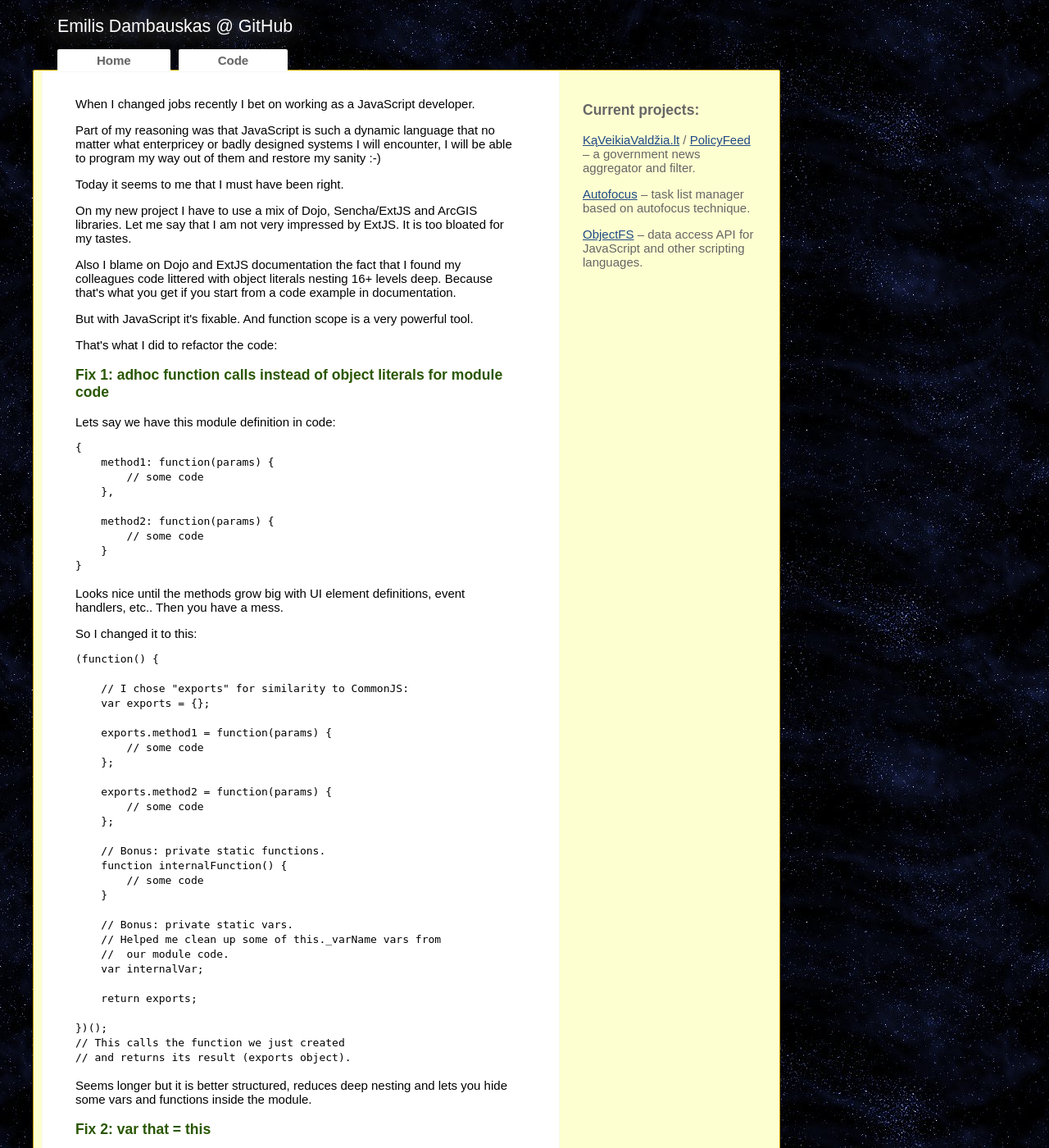
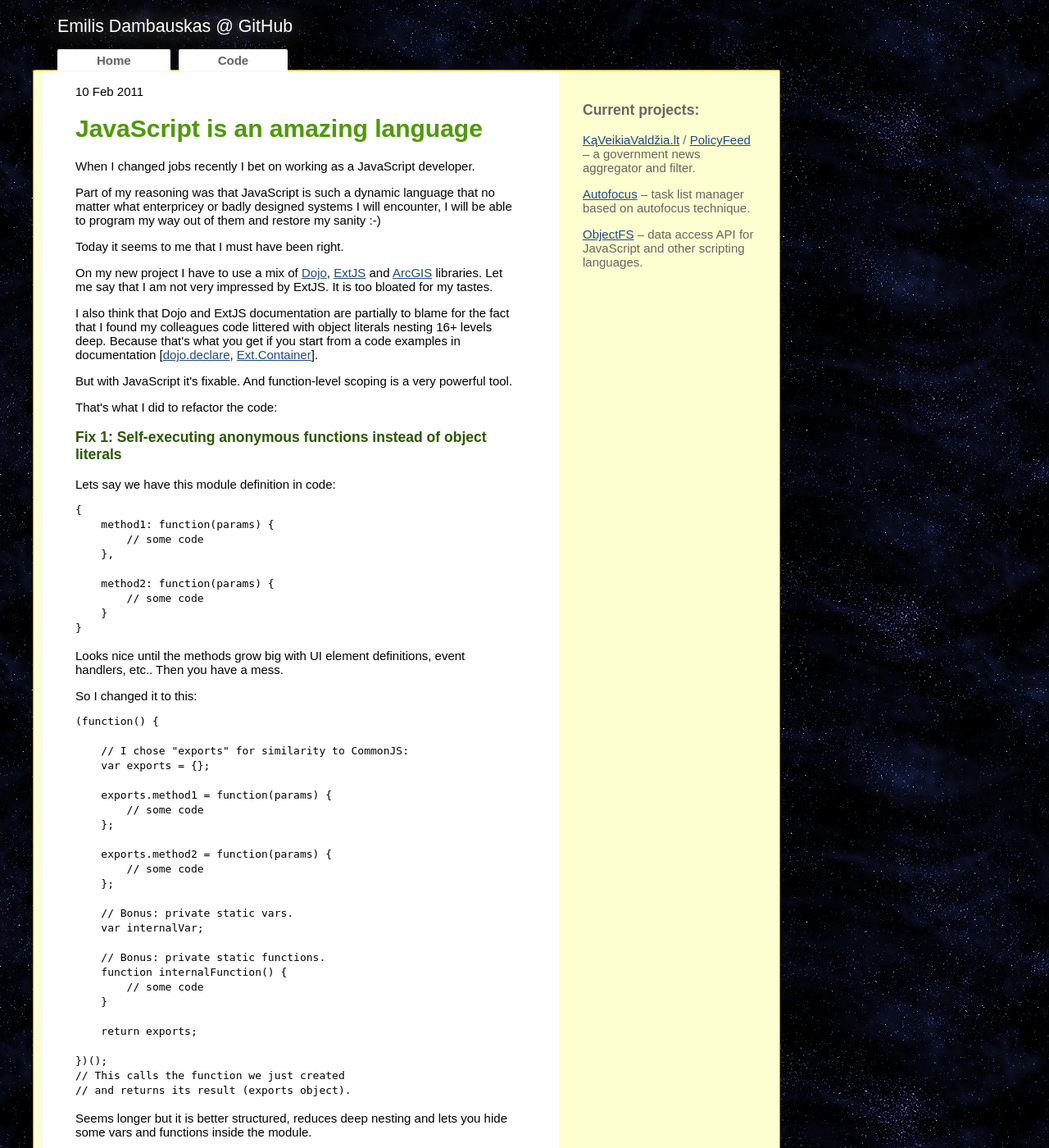
Before and after one commit to emilis/emilis.github.com, a Jekyll site: the page built from _posts/2011-02-10-javascript-is-an-amazing-language.html, in a window 1280 px wide and 1400 px high. Shown: the whole window at 82% size. Built offline with Jekyll 4.4.1, drawn with Linux system fonts in a browser that asks for light colours; a style sheet for code colours, icons or effects is not loaded; some of the changed text lies outside the part shown.

Commit message:
Edited first blog post.

```diff
--- a/_posts/2011-02-10-javascript-is-an-amazing-language.html
+++ b/_posts/2011-02-10-javascript-is-an-amazing-language.html
@@ -1,6 +1,6 @@
 ---
-layout: master
-title: JavaScript function scope is awesome
+layout: post
+title: JavaScript is an amazing language
 ---
 
 <p>When I changed jobs recently I bet on working as a JavaScript developer.</p>
@@ -9,15 +9,15 @@
 
 <p>Today it seems to me that I must have been right.</p>
 
-<p>On my new project I have to use a mix of Dojo, Sencha/ExtJS and ArcGIS libraries. Let me say that I am not very impressed by ExtJS. It is too bloated for my tastes.</p>
+<p>On my new project I have to use a mix of <a href="http://www.dojotoolkit.org/">Dojo</a>, <a href="http://www.sencha.com/products/extjs/">ExtJS</a> and <a href="http://help.arcgis.com/en/webapi/javascript/arcgis/">ArcGIS</a> libraries. Let me say that I am not very impressed by ExtJS. It is too bloated for my tastes.</p>
 
-<p>Also I blame on Dojo and ExtJS documentation the fact that I found my colleagues code littered with object literals nesting 16+ levels deep. Because that's what you get if you start from a code example in documentation.</p>
+<p>I also think that Dojo and ExtJS documentation are partially to blame for the fact that I found my colleagues code littered with object literals nesting 16+ levels deep. Because that's what you get if you start from a code examples in documentation [<a href="http://dojotoolkit.org/reference-guide/dojo/declare.html">dojo.declare</a>, <a href="http://dev.sencha.com/deploy/dev/docs/?class=Ext.Container">Ext.Container</a>].</p>
 
-<p>But with JavaScript it's fixable. And function scope is a very powerful tool.</p>
+<p>But with JavaScript it's fixable. And function-level scoping is a very powerful tool.</p>
 
 <p>That's what I did to refactor the code:</p>
 
-<h3>Fix 1: adhoc function calls instead of object literals for module code</h3>
+<h3>Fix 1: Self-executing anonymous functions instead of object literals</h3>
 
 <p>Lets say we have this module definition in code:</p>
 
@@ -48,15 +48,13 @@
         // some code
     };
 
+    // Bonus: private static vars.
+    var internalVar;
+
     // Bonus: private static functions.
     function internalFunction() {
         // some code
     }
-
-    // Bonus: private static vars.
-    // Helped me clean up some of this._varName vars from
-    //  our module code.
-    var internalVar;
 
     return exports;
 
@@ -67,21 +65,20 @@
 <p>Seems longer but it is better structured, reduces deep nesting and lets you hide some vars and functions inside the module.</p>
 
 
-<h3>Fix 2: var that = this</h3>
+<h3>Fix 2: <code>var that = this</code> and closures</h3>
 
-<p>Dojo includes a nice mechanism for injecting context into functions: dojo.hitch().</p>
+<p>Dojo includes a nice mechanism for injecting scope into functions: <a href="http://dojotoolkit.org/reference-guide/dojo/hitch.html">dojo.hitch()</a>.</p>
 
 <p>However I found this abused in our code. So I remembered the good old trick and used it instead:</p>
 
-<pre><code class="javascript">someMethod = function() {
+<pre><code class="javascript">exports.someMethod = function() {
 
     var that = this;
     ...
 
     var someEventHandler = function() {
 
-        // We need to go deeper for you to appreciate this
-        //  (I mean that):
+        // We need to go deeper:
         var anotherEventHandler = function() {
 
             that.callSomeOtherMethod();
@@ -96,9 +93,9 @@
 
 <h3>Fix 3: you can use functions before you define them</h3>
 
-<p>I needed to write code for a widget. The code involved Module definition (Ext.data.JsonStore), View definition (Ext.XTemplate) and widget definition:</p>
+<p>I needed to write code for a widget. The code involved Model definition (<a href="http://dev.sencha.com/deploy/dev/docs/?class=Ext.data.JsonStore">Ext.data.JsonStore</a>), View definition (<a href="http://dev.sencha.com/deploy/dev/docs/?class=Ext.XTemplate">Ext.XTemplate</a>) and widget definition:</p>
 
-<pre><code class="javascript">var createMyWidget = function() {
+<pre><code class="javascript">exports.createMyWidget = function() {
 
     // Model (not shown)
     // View (not shown)
@@ -116,7 +113,7 @@
 
 <p>The "click" and other event handlers didn't look nice enough, so I decided to move them into separate functions. And I did. To preserve code reading flow I moved them below the return statement:</p>
 
-<pre><code class="javascript">var createMyWidget = function() {
+<pre><code class="javascript">exports.createMyWidget = function() {
 
     // Model (not shown)
     // View (not shown)
@@ -138,4 +135,6 @@
 
 <p>Seems like a trivial thing, but very nice. Now I feel more confident about managing complexity in my work.</p>
 
-<p>The only thing that can still slow me down? The same zombie that haunts every web developer: Internet Explorer.</p>
+<p>&nbsp;</p>
+
+<p>The only thing that can still slow me down? The same zombie that haunts every web developer: <a href="http://robertnyman.com/javascript/">Internet Explorer</a>.</p>
```
